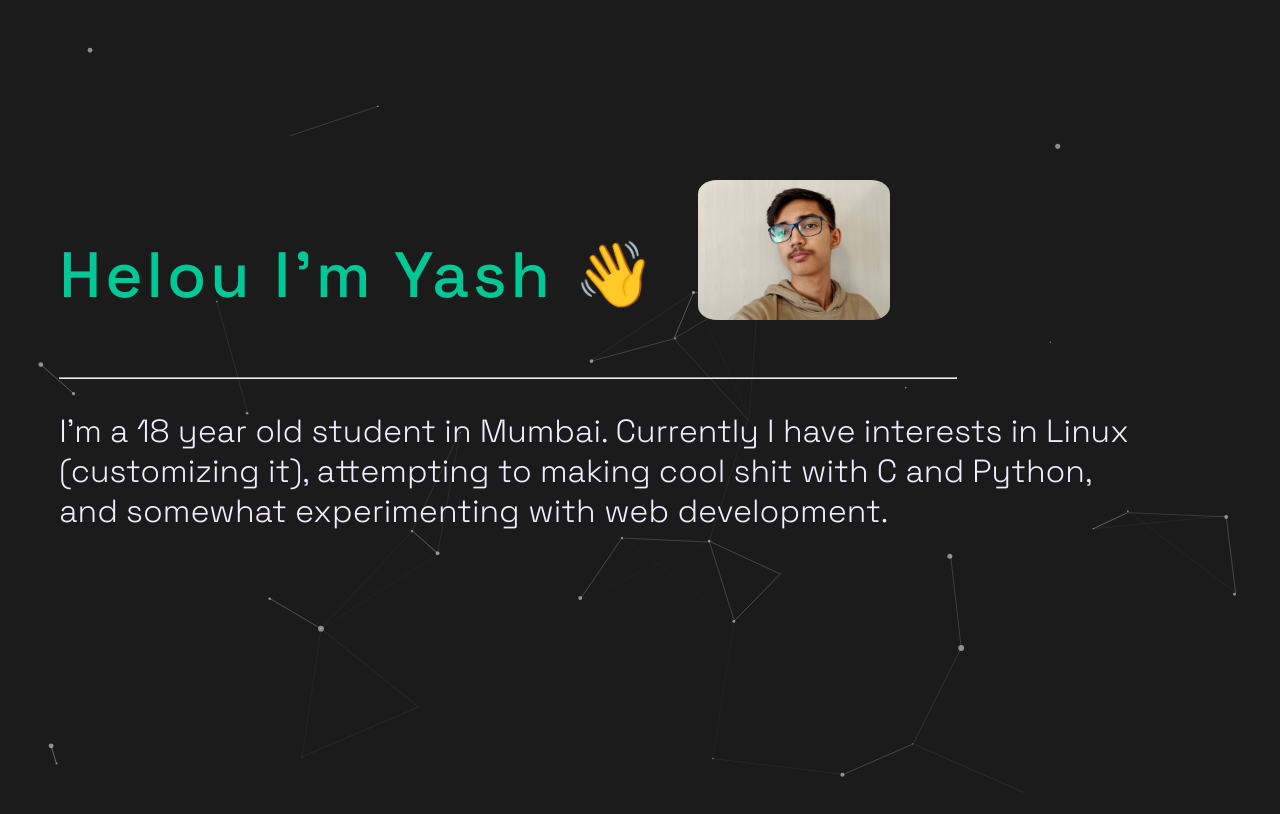
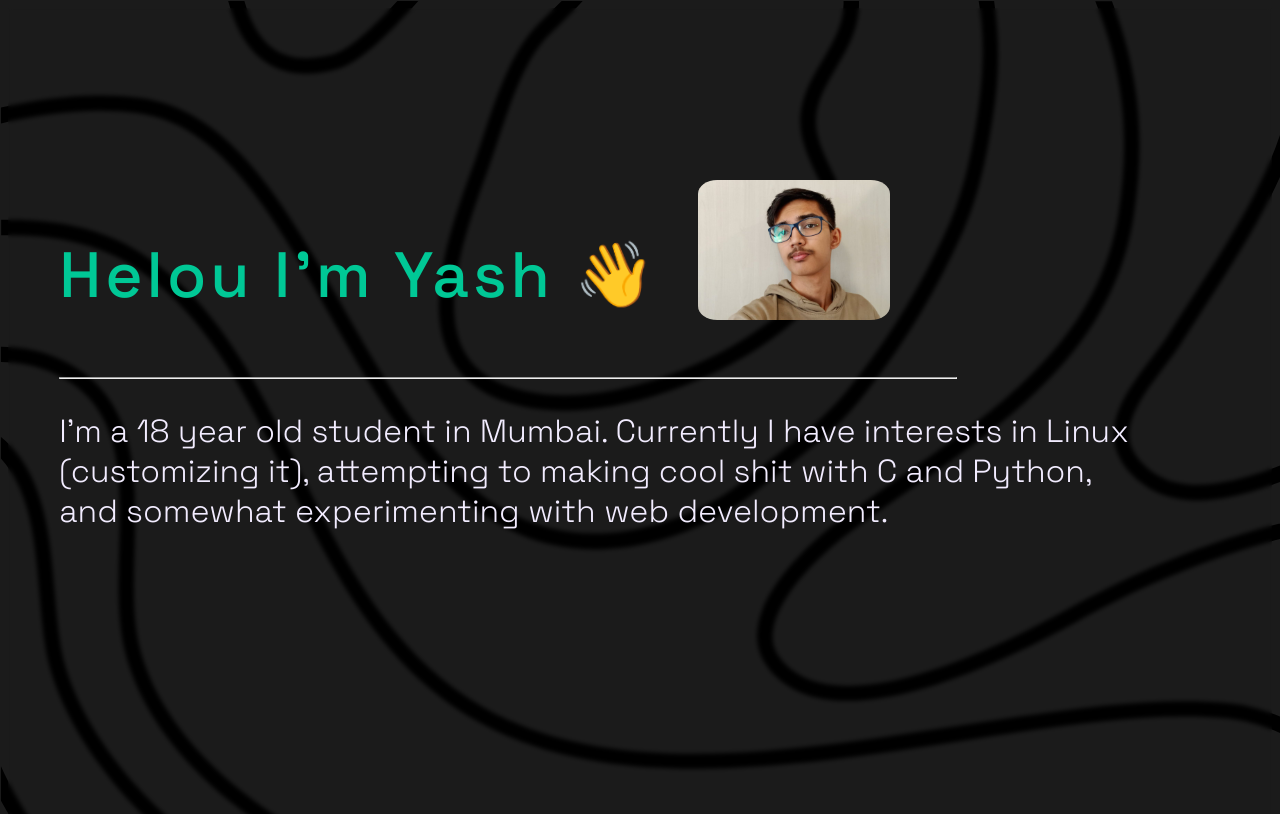
Before and after one commit to yashd-dev/Portfolio-v2, a plain HTML site: page index.html in a window 1280 px wide. Shown: the top 814 px of the page. Drawn offline with Linux system fonts and the light colour scheme.

Commit message:
removed particles background

```diff
--- a/index.html
+++ b/index.html
@@ -27,7 +27,7 @@
 	</head>
 
 	<body>
-		<div id="particles-js"></div>
+		<!-- <div id="particles-js"></div> -->
 		<section class="hidden" id="first">
 			<div id="text_pic">
 				<h1 id="head1">Helou I'm Yash <span class="wave">👋</span></h1>
@@ -139,7 +139,7 @@
 		</section>
 
 		<!-- Import Particles.js and app.js files -->
-		<script src="particles.js"></script>
-		<script src="app2.js"></script>
+		<!-- <script src="particles.js"></script>
+		<script src="app2.js"></script> -->
 	</body>
 </html>
--- a/style.css
+++ b/style.css
@@ -15,6 +15,10 @@ body {
 		"Segoe UI", Roboto, Oxygen, Ubuntu, Cantarell, "Open Sans",
 		"Helvetica Neue", sans-serif;
 	color: #f2ecff;
+	background-image: url(/images/bg.svg);
+	backdrop-filter: blur(2px);
+	background-repeat: no-repeat;
+	background-size: cover;
 }
 h1 {
 	font-family: "Space Grotesk", sans-serif;
@@ -207,7 +211,9 @@ img {
 		padding-top: 0%;
 		padding-right: 3%;
 		padding-bottom: 1%;
-		background-color: rgb(12, 12, 12);
+		background-color: #111;
+
+		/* background-color: rgb(12, 12, 12); */
 	}
 	#text_pic {
 		flex-direction: column;
@@ -277,7 +283,6 @@ img {
 }
 
 #particles-js canvas {
-	display: block;
 	-webkit-transform: scale(1);
 	-ms-transform: scale(1);
 	transform: scale(1);
```
Also changed, not shown: images/bg.svg (added).
